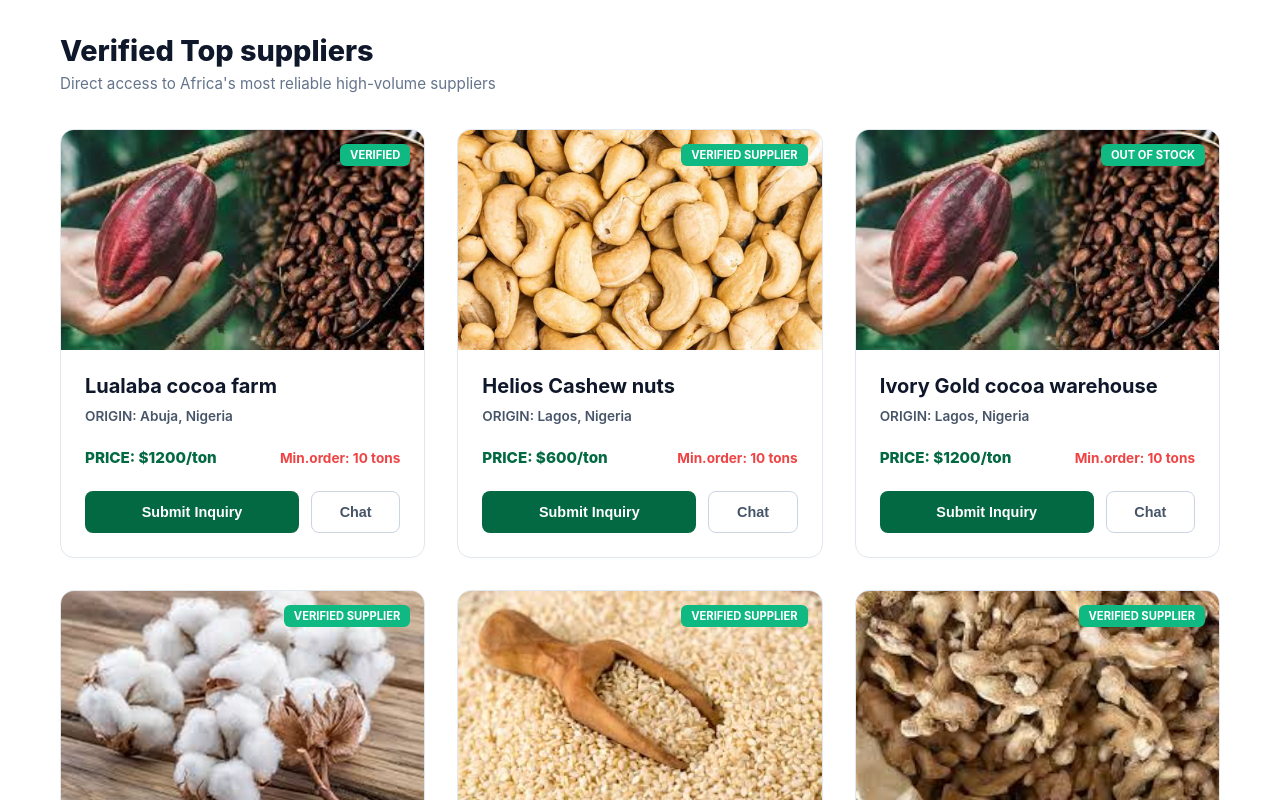
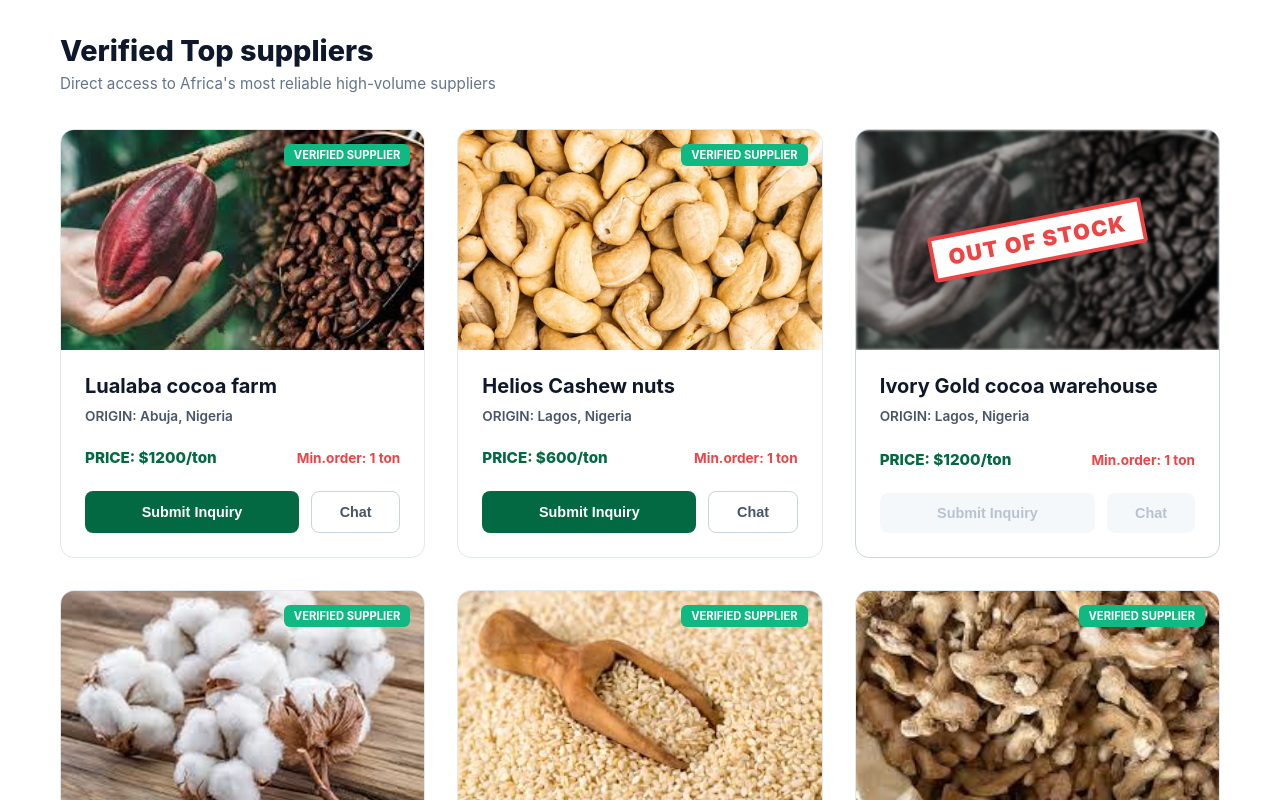
Before and after one commit to banga-low/africonnect-project, a React (Vite) app in the folder africonnect-project/: page /marketplace in a window 1280 px wide. Shown: the part 720-1520 px from the top of the page. Built offline with nearby package versions, Linux system fonts and the light colour scheme; no server answers.

Commit message:
change moq to 1 ton, have cards read verified suppliers, re alighn out of stock

```diff
--- a/africonnect-project/src/components/BuyerDashboard/BuyerTransactions.jsx
+++ b/africonnect-project/src/components/BuyerDashboard/BuyerTransactions.jsx
@@ -4,32 +4,23 @@ import {
   Lock,
   ChevronLeft,
   ChevronRight,
-  CreditCard,
   PackageCheck,
   ShieldCheck
 } from 'lucide-react';
 import './BuyerTransactions.css';
 import signImg from '../../assets/sign.png';
 import logoImg from '../../assets/logo.png';
+
+// ✅ IMPORT THE LIVE PAYMENTS COMPONENT WRITTEN BY YOUR COLLEAGUE
 import EscrowPayment from '../EscrowPayment';
 
 export default function BuyerTransactions() {
   // Mapped seamlessly from your transaction lifecycle workflow model
   const [transactions, setTransactions] = useState([
-    { id: 'TXN001', supplier: 'Lualaba cocoa farm Ltd', location: 'Abuja, Nigeria', date: 'May 24, 2026', amount: '$2,400.00', status: 'Awaiting Payment', commodity: 'Cocoa / 12 Tons' },
-    { id: 'TXN002', supplier: 'Ivory Gold cocoa warehouse', location: 'Lagos, Nigeria', date: 'Feb 22, 2026', amount: '$4,500.00', status: 'Escrow Active', commodity: 'Cocoa / 11 Tons' },
-    { id: 'TXN003', supplier: 'Helios Cashew', location: 'Lagos, Nigeria', date: 'Jan 18, 2026', amount: '$6,000.00', status: 'Completed', commodity: 'Cashew / 15 Tons' }
+    { id: 'TXN001', supplier: 'Lualaba cocoa farm Ltd', location: 'Abuja, Nigeria', date: 'May 24, 2026', amount: 2400.00, status: 'Awaiting Payment', commodity: 'Cocoa / 12 Tons', buyerEmail: 'queen@africonnect.com', sellerEmail: 'lualaba@supplier.com' },
+    { id: 'TXN002', supplier: 'Ivory Gold cocoa warehouse', location: 'Lagos, Nigeria', date: 'Feb 22, 2026', amount: 4500.00, status: 'Escrow Active', commodity: 'Cocoa / 11 Tons', buyerEmail: 'queen@africonnect.com', sellerEmail: 'ivorygold@supplier.com' },
+    { id: 'TXN003', supplier: 'Helios Cashew', location: 'Lagos, Nigeria', date: 'Jan 18, 2026', amount: 6000.00, status: 'Completed', commodity: 'Cashew / 15 Tons', buyerEmail: 'queen@africonnect.com', sellerEmail: 'helios@supplier.com' }
   ]);
-
-  // UI Action Intercepts (Will hook directly into your colleague's escrow API endpoints)
-  const handleDepositIntoEscrow = (txnId) => {
-    alert(`[API CALL TRIGGER]: Initializing secure payment vault token for ${txnId}.\nFunds will be securely locked inside the platform escrow contract.`);
-
-    // Optimistic UI state transformation to mirror successful API callback flow
-    setTransactions(prev => prev.map(t =>
-      t.id === txnId ? { ...t, status: 'Escrow Active' } : t
-    ));
-  };
 
   const handleConfirmDeliveryReceipt = (txnId) => {
     const confirmation = window.confirm(`Are you sure you want to verify cargo delivery for transaction ${txnId}?\nThis alerts the admin to release held funds to the supplier.`);
@@ -82,7 +73,7 @@ export default function BuyerTransactions() {
                     </div>
                   </td>
                   <td>{txn.date}</td>
-                  <td className="byr-txn-bold-amount">{txn.amount}</td>
+                  <td className="byr-txn-bold-amount">R{txn.amount.toLocaleString()}</td>
                   <td>
                     <span className={`byr-txn-status-pill status-${txn.status.toLowerCase().replace(' ', '-')}`}>
                       {txn.status}
@@ -92,14 +83,15 @@ export default function BuyerTransactions() {
 
                   {/* CONTEXT-AWARE DYNAMIC WORKFLOW BUTTON CONSOLE */}
                   <td style={{ textAlign: 'center' }}>
+
+                    {/* ✅ SWITCHED TO LIVE FLUTTERWAVE GATEWAY BUTTON COMPONENT */}
                     {txn.status === 'Awaiting Payment' && (
-                      <button
-                        className="byr-escrow-action-btn deposit-btn"
-                        onClick={() => handleDepositIntoEscrow(txn.id)}
-                      >
-                        <CreditCard size={14} />
-                        <span>Deposit to Escrow</span>
-                      </button>
+                      <EscrowPayment
+                        amount={txn.amount}
+                        buyerEmail={txn.buyerEmail}
+                        sellerEmail={txn.sellerEmail}
+                        txId={txn.id}
+                      />
                     )}
 
                     {txn.status === 'Escrow Active' && (
@@ -148,7 +140,7 @@ export default function BuyerTransactions() {
               <Lock size={18} color="#d97706" />
             </div>
           </div>
-          <h2 className="byr-txn-protected-value">$17,450</h2>
+          <h2 className="byr-txn-protected-value">R17,450</h2>
         </div>
 
         <div className="byr-txn-assurance-banner-card">
--- a/africonnect-project/src/pages/MarketplacePage.css
+++ b/africonnect-project/src/pages/MarketplacePage.css
@@ -347,6 +347,13 @@
   flex-direction: column;
   height: 100%;
   box-shadow: 0 2px 4px rgba(0,0,0,0.01);
+  position: relative;
+  transition: transform 0.2s ease, box-shadow 0.2s ease;
+}
+
+.mkt-product-card:hover:not(.mkt-card-out-of-stock) {
+  transform: translateY(-4px);
+  box-shadow: 0 12px 20px rgba(15, 23, 42, 0.05);
 }
 
 .mkt-card-img-box {
@@ -372,6 +379,7 @@
   font-size: 0.7rem;
   font-weight: 700;
   text-transform: uppercase;
+  z-index: 2;
 }
 
 .mkt-status-tag.verified,
@@ -380,12 +388,66 @@
   color: #ffffff;
 }
 
-.mkt-status-tag.out-of-stock {
-  background-color: #ef4444;
-  color: #ffffff;
+/* ==========================================================================
+   --- ✅ HIGH-FIDELITY IMAGE STAMP & SMOOTH GRAY-BLUR MOTOR ---
+   ========================================================================== */
+
+/* The Gray-out + Light Blur filter applied strictly to the image asset background */
+.mkt-img-grayed-blur {
+  filter: grayscale(85%) blur(1.5px) brightness(0.8);
+  -webkit-filter: grayscale(85%) blur(1.5px) brightness(0.8);
+  transition: all 0.2s ease-in-out;
 }
 
-/* Card Content Logistics alignment spacing rules */
+/* Clear transparent overlay layer over the image block box frame */
+.mkt-oos-image-stamp-wrapper {
+  position: absolute;
+  top: 0;
+  left: 0;
+  width: 100%;
+  height: 100%;
+  display: flex;
+  align-items: center;
+  justify-content: center;
+  z-index: 5;
+  background-color: rgba(0, 0, 0, 0.03);
+}
+
+/* Inspired directly by out-of-stock-rubber-stamp-vector-14724156.avif */
+.mkt-oos-stamp-badge {
+  color: #ef4444; /* Clean solid stamp crimson red */
+  border: 4px solid #ef4444;
+  font-size: 1.35rem;
+  font-weight: 900;
+  text-transform: uppercase;
+  padding: 6px 14px;
+  letter-spacing: 1.5px;
+  transform: rotate(-11deg); /* Diagonal angle tilt alignment */
+  background-color: #ffffff; /* Ultra clear crisp contrast layer background */
+  box-shadow: 0 6px 16px rgba(0, 0, 0, 0.2);
+  border-radius: 4px;
+  font-family: 'Inter', sans-serif;
+  user-select: none;
+}
+
+/* Disables hover interactions and dims buttons cleanly when out of stock */
+.mkt-card-out-of-stock {
+  border-color: #cbd5e1 !important;
+  box-shadow: none !important;
+}
+
+.mkt-card-out-of-stock .mkt-btn-inquiry,
+.mkt-card-out-of-stock .mkt-btn-chat {
+  background-color: #f1f5f9 !important;
+  color: #94a3b8 !important;
+  border: none !important;
+  opacity: 0.65;
+  cursor: not-allowed !important;
+}
+
+/* ==========================================================================
+   --- CONTINUED CANVAS SYSTEM DESIGN SPECS ---
+   ========================================================================== */
 .mkt-card-body {
   padding: 24px;
   display: flex;
@@ -448,7 +510,7 @@
   transition: background-color 0.15s;
 }
 
-.mkt-btn-inquiry:hover {
+.mkt-btn-inquiry:hover:not(:disabled) {
   background-color: #024f31;
 }
 
--- a/africonnect-project/src/pages/MarketplacePage.jsx
+++ b/africonnect-project/src/pages/MarketplacePage.jsx
@@ -186,7 +186,6 @@ function MarketplacePage() {
             >
               <option value="all">All</option>
               <option value="closest">Find Closest Supplier</option>
-              {/* FIXED: Label customized to enterprise typography preferences */}
               <option value="verified">Search Reliable Supplier</option>
             </select>
 
@@ -206,9 +205,15 @@ function MarketplacePage() {
                 <div key={s.id} className="border rounded-lg p-4 hover:shadow-md transition" style={{ border: '1px solid #e2e8f0', borderRadius: '8px', padding: '16px', backgroundColor: '#f8fafc', marginBottom: '12px' }}>
                   <div className="flex justify-between items-start" style={{ display: 'flex', justifyContent: 'space-between', alignItems: 'flex-start' }}>
                     <div style={{ textAlign: 'left' }}>
-                      <h4 className="font-bold" style={{ margin: '0 0 4px 0', fontSize: '1.1rem', color: '#0f172a' }}>{s.name}</h4>
+
+                      <h4 className="font-bold" style={{ margin: '0 0 4px 0', fontSize: '1.1rem', color: '#0f172a' }}>
+                        {s.name} <span style={{ fontSize: '0.72rem', color: '#16a34a', backgroundColor: '#dcfce7', padding: '2px 8px', borderRadius: '10px', marginLeft: '6px', fontWeight: '700', whiteSpace: 'nowrap' }}>Verified Supplier</span>
+                      </h4>
                       <p className="text-sm text-gray-600" style={{ margin: '0 0 4px 0', fontSize: '0.85rem', color: '#475569' }}>{s.product_category} • {s.country}, {s.region}</p>
-                      <p className="text-sm mt-1" style={{ margin: '0', fontSize: '0.85rem', color: '#475569' }}>专 {s.phone}</p>
+
+                      <p className="text-sm mt-1" style={{ margin: '0', fontSize: '0.85rem', color: '#ef4444', fontWeight: '700' }}>
+                        Min.order: 1 ton
+                      </p>
                     </div>
                     <div className="text-right" style={{ textAlign: 'right' }}>
                       <p className="text-2xl font-bold text-green-600" style={{ margin: '0', fontSize: '1.5rem', fontWeight: '800', color: '#16a34a' }}>{s.distance_km ? s.distance_km.toFixed(1) : '0.0'}</p>
@@ -242,39 +247,65 @@ function MarketplacePage() {
           </div>
         ) : (
           <div className="mkt-products-grid">
-            {filteredProducts.map((product) => (
-              <div className="mkt-product-card" key={product.id}>
+            {filteredProducts.map((product) => {
+              const isOutOfStock = product.status?.toLowerCase() === 'out of stock';
+
+              return (
+                <div className={`mkt-product-card ${isOutOfStock ? 'mkt-card-out-of-stock' : ''}`} key={product.id}>
+
                   <div className="mkt-card-img-box">
-                  {/* FIXED: Gracefully uses fallback images when Supabase schema strings contain undefined image rows */}
-                  <img src={product.image || cocoaFarmImg} alt={product.name} />
-                  {(product.status || !product.image) && (
+                    {/* ✅ Image takes grayscale filter layer strictly on out of stock states */}
+                    <img
+                      src={product.image || cocoaFarmImg}
+                      alt={product.name}
+                      className={isOutOfStock ? 'mkt-img-grayed-blur' : ''}
+                    />
+
+                    {/* ✅ Image top level canvas stamp architecture */}
+                    {isOutOfStock ? (
+                      <div className="mkt-oos-image-stamp-wrapper">
+                        <div className="mkt-oos-stamp-badge">Out Of Stock</div>
+                      </div>
+                    ) : (
+                      (product.status || !product.image) && (
                         <span className="mkt-status-tag verified">
-                      {product.status || "Verified"}
+                          {product.status === "Verified" ? "Verified Supplier" : (product.status || "Verified Supplier")}
                         </span>
+                      )
                     )}
                   </div>
+
                   <div className="mkt-card-body">
                     <h3 className="mkt-product-title">{product.name}</h3>
-                  {/* FIXED: Normalizes origin rendering whether pulling from dummy mock fields or raw relational location columns */}
                     <p className="mkt-product-origin">
                       ORIGIN: {product.origin || `${product.region || ''}, ${product.country || ''}`}
                     </p>
 
-                  {/* FIXED: Modified metric token rendering context to display price per industrial ton */}
                     <div className="mkt-price-line">
                       <span className="mkt-price-value">PRICE: ${product.price || '1,250'}/ton</span>
-                    <span className="mkt-moq-value">Min.order: {product.moq || '15'} tons</span>
+                      <span className="mkt-moq-value">Min.order: 1 ton</span>
                     </div>
 
                     <div className="mkt-card-actions">
-                    <button className="mkt-btn-inquiry" onClick={handleInquiryProtectionGuard}>
+                      <button
+                        className="mkt-btn-inquiry"
+                        onClick={handleInquiryProtectionGuard}
+                        disabled={isOutOfStock}
+                      >
                         Submit Inquiry
                       </button>
-                    <button className="mkt-btn-chat" onClick={handleInquiryProtectionGuard}>Chat</button>
+                      <button
+                        className="mkt-btn-chat"
+                        onClick={handleInquiryProtectionGuard}
+                        disabled={isOutOfStock}
+                      >
+                        Chat
+                      </button>
                     </div>
                   </div>
                 </div>
-            ))}
+              );
+            })}
           </div>
         )}
       </section>
--- a/africonnect-project/src/pages/landingPage/landingPage.jsx
+++ b/africonnect-project/src/pages/landingPage/landingPage.jsx
@@ -52,7 +52,15 @@ const LandingPage = () => {
           <div className="nav-links">
             <span onClick={() => navigate('/')} style={{ cursor: 'pointer' }}>Home</span>
             <span onClick={() => navigate('/marketplace')} style={{ cursor: 'pointer' }}>Buy</span>
-            <button className="nav-search-btn" onClick={() => setIsAuthModalOpen(true)}>
+
+            {/* ✅ FIXED: Wipes out lingering RFQ redirection state flags on direct header click intent */}
+            <button
+              className="nav-search-btn"
+              onClick={() => {
+                localStorage.removeItem('redirect_after_auth');
+                setIsAuthModalOpen(true);
+              }}
+            >
               Login
             </button>
           </div>
@@ -139,7 +147,6 @@ const LandingPage = () => {
               Connecting African businesses with verified raw material suppliers.
             </p>
 
-            {/* ✅ FIXED: Embedded designer specified Escrow trust block directly below brand description */}
             <div className="lp-designer-footer-trust">
               <svg viewBox="0 0 24 24" width="16" height="16" xmlns="http://www.w3.org/2000/svg" style={{ display: 'block', flexShrink: 0 }}>
                 <path d="M12 22s8-4 8-10V5l-8-3-8 3v7c0 6 8 10 8 10z" fill="none" stroke="#16a34a" strokeWidth="2.5" strokeLinecap="round" strokeLinejoin="round"/>
```
Lines whose indentation alone changed are shown as unchanged.
